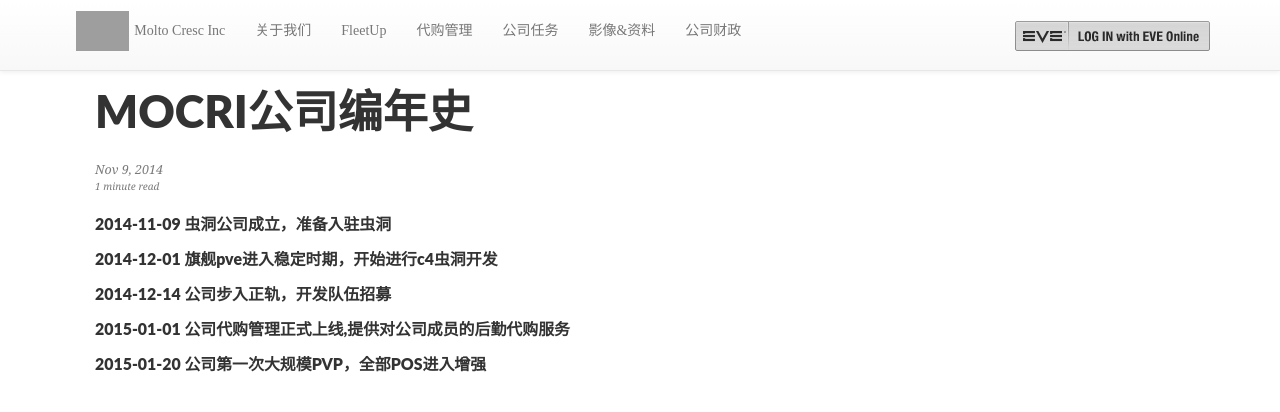
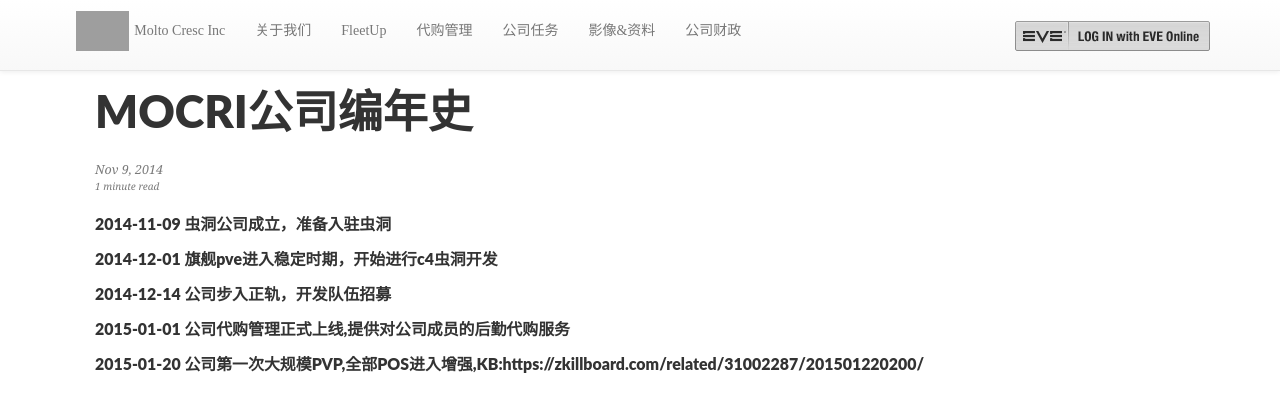
Before and after one commit to zhang98722/zhang98722.github.io, a Jekyll site: the page built from _posts/2014-11-09-corp-history.md, in a window 1280 px wide. Shown: the top 412 px of the page. Built offline with Jekyll 4.4.1, drawn with Linux system fonts in a browser that asks for light colours; comment, search, counter and statistics services are not loaded; grey boxes are pictures that could not be loaded.

Commit message:
Update 2014-11-09-corp-history.md

```diff
--- a/_posts/2014-11-09-corp-history.md
+++ b/_posts/2014-11-09-corp-history.md
@@ -14,4 +14,4 @@ categories: 影像&资料
 
 #### 2015-01-01 公司代购管理正式上线,提供对公司成员的后勤代购服务
 
-#### 2015-01-20 公司第一次大规模PVP，全部POS进入增强
+#### 2015-01-20 公司第一次大规模PVP,全部POS进入增强,KB:https://zkillboard.com/related/31002287/201501220200/
```
